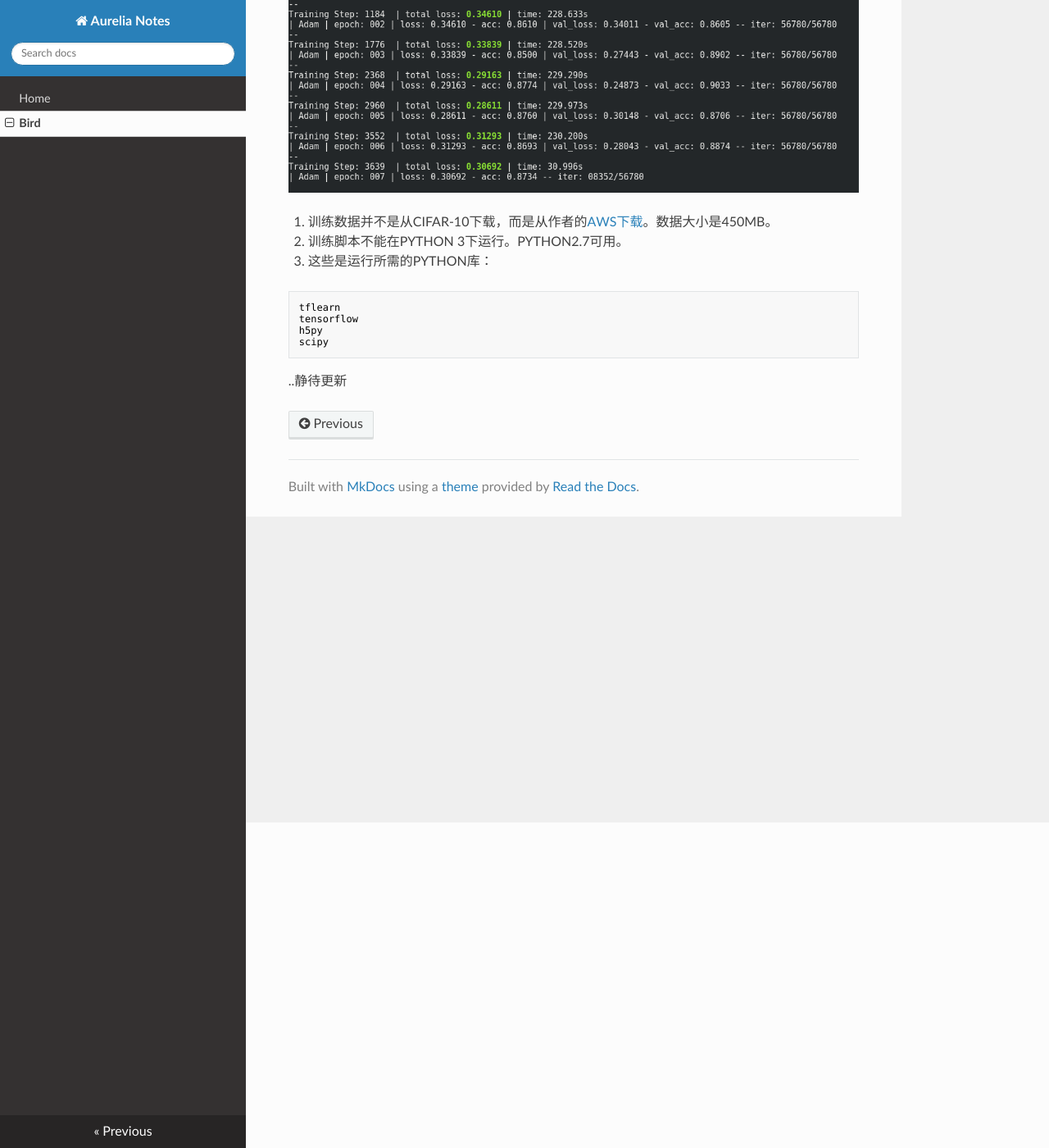
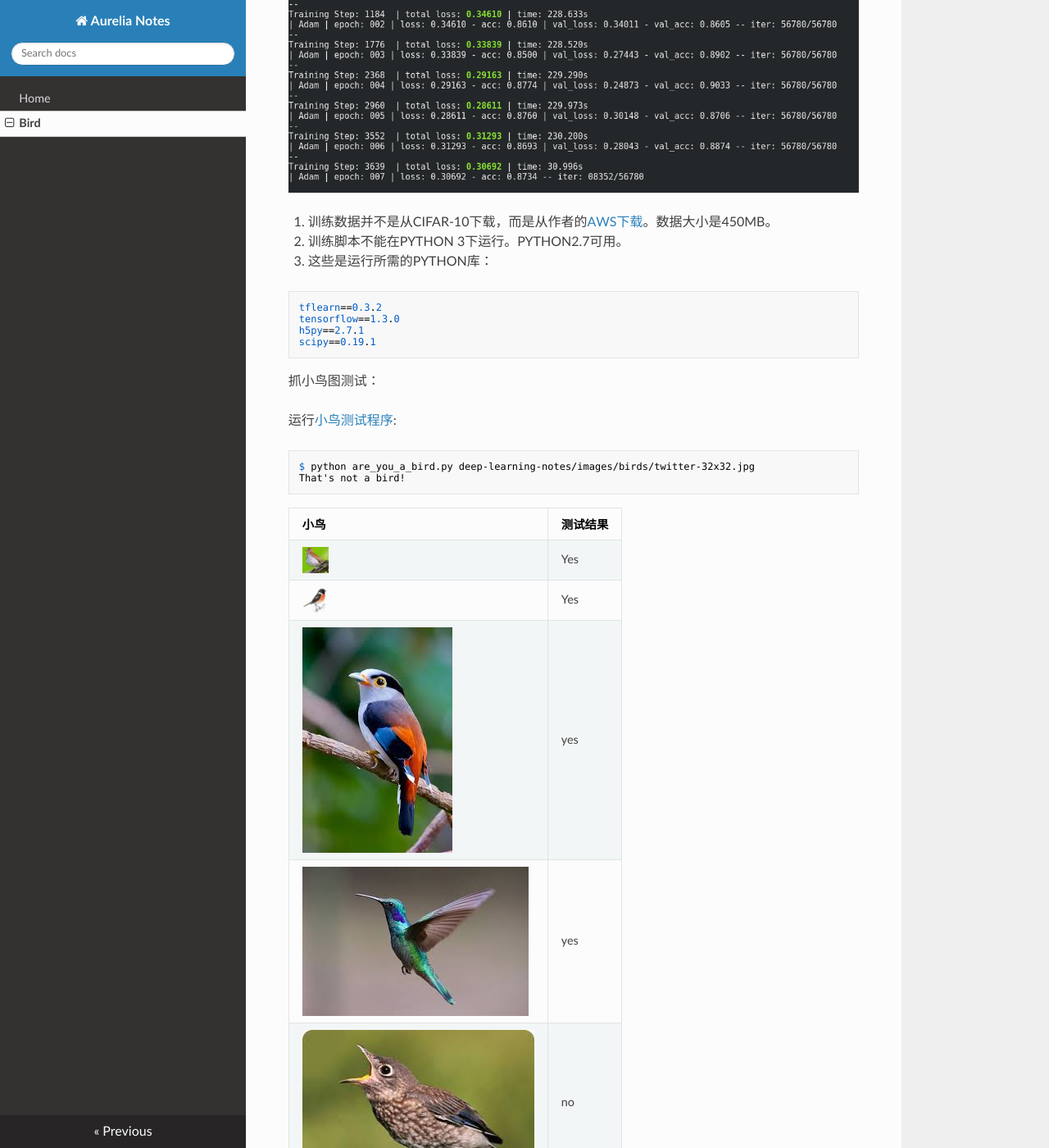
Before and after one commit to chfw/deep-learning-notes, an MkDocs documentation site: the page built from notes/bird.md, in a window 1280 px wide and 1400 px high, scrolled down 397 px. Shown: the whole window at 82% size. Built offline with MkDocs 1.6.1, drawn with Linux system fonts in a browser that asks for light colours; nearby versions of some CDN libraries; old or Windows-style settings are respelled for this version of MkDocs.

Commit message:
:books: verify the traning result. can you predict a bird?

````diff
--- a/docs/index.html
+++ b/docs/index.html
@@ -154,5 +154,5 @@
 
 <!--
 MkDocs version : 0.16.3
-Build Date UTC : 2017-10-05 23:41:32
+Build Date UTC : 2017-10-08 22:05:33
 -->
--- a/docs/mkdocs/search_index.json
+++ b/docs/mkdocs/search_index.json
@@ -22,12 +22,12 @@
         },
         {
             "location": "/bird/",
-            "text": "\u662f\u4e0d\u662f\u5c0f\u9e1f\n\n\n\u521a\u8bfb\u5b8c \nMachine Learning is Fun! Part 3: Deep Learning and Convolutional Neural Networks\n \u5e76\u4e14\u6210\u529f\u8ba9\u8001\u9a74\u62c9\u8f66\u4e86\u3002\u73b0\u5728\u8bb0\u5f55\u4e00\u4e0b\u4e2d\u95f4\u9047\u5230\u7684\u95ee\u9898\u548c\u89e3\u51b3\u65b9\u6848\u3002\n\n\n\n\n\n\n\u8bad\u7ec3\u6570\u636e\u5e76\u4e0d\u662f\u4eceCIFAR-10\u4e0b\u8f7d\uff0c\u800c\u662f\u4ece\u4f5c\u8005\u7684\nAWS\u4e0b\u8f7d\n\u3002\u6570\u636e\u5927\u5c0f\u662f450MB\u3002\n\n\n\u8bad\u7ec3\u811a\u672c\u4e0d\u80fd\u5728PYTHON 3\u4e0b\u8fd0\u884c\u3002PYTHON2.7\u53ef\u7528\u3002\n\n\n\u8fd9\u4e9b\u662f\u8fd0\u884c\u6240\u9700\u7684PYTHON\u5e93\uff1a\n\n\n\n\ntflearn\ntensorflow\nh5py\nscipy\n\n\n\n\n..\u9759\u5f85\u66f4\u65b0",
+            "text": "\u662f\u4e0d\u662f\u5c0f\u9e1f\n\n\n\u521a\u8bfb\u5b8c \nMachine Learning is Fun! Part 3: Deep Learning and Convolutional Neural Networks\n \u5e76\u4e14\u6210\u529f\u8ba9\u8001\u9a74\u62c9\u8f66\u4e86\u3002\u73b0\u5728\u8bb0\u5f55\u4e00\u4e0b\u4e2d\u95f4\u9047\u5230\u7684\u95ee\u9898\u548c\u89e3\u51b3\u65b9\u6848\u3002\n\n\n\n\n\n\n\u8bad\u7ec3\u6570\u636e\u5e76\u4e0d\u662f\u4eceCIFAR-10\u4e0b\u8f7d\uff0c\u800c\u662f\u4ece\u4f5c\u8005\u7684\nAWS\u4e0b\u8f7d\n\u3002\u6570\u636e\u5927\u5c0f\u662f450MB\u3002\n\n\n\u8bad\u7ec3\u811a\u672c\u4e0d\u80fd\u5728PYTHON 3\u4e0b\u8fd0\u884c\u3002PYTHON2.7\u53ef\u7528\u3002\n\n\n\u8fd9\u4e9b\u662f\u8fd0\u884c\u6240\u9700\u7684PYTHON\u5e93\uff1a\n\n\n\n\ntflearn==0.3.2\ntensorflow==1.3.0\nh5py==2.7.1\nscipy==0.19.1\n\n\n\n\n\u6293\u5c0f\u9e1f\u56fe\u6d4b\u8bd5\uff1a\n\n\n\u8fd0\u884c\n\u5c0f\u9e1f\u6d4b\u8bd5\u7a0b\u5e8f\n:\n\n\n$ python are_you_a_bird.py deep-learning-notes/images/birds/twitter-32x32.jpg \nThat's not a bird!\n\n\n\n\n\n\n\n\n\n\n\u5c0f\u9e1f\n\n\n\u6d4b\u8bd5\u7ed3\u679c\n\n\n\n\n\n\n\n\n\n\n\n\nYes\n\n\n\n\n\n\n\n\nYes\n\n\n\n\n\n\n\n\nyes\n\n\n\n\n\n\n\n\nyes\n\n\n\n\n\n\n\n\nno\n\n\n\n\n\n\n\n\nno\n\n\n\n\n\n\n\n\nno",
             "title": "Bird"
         },
         {
             "location": "/bird/#_1",
-            "text": "\u521a\u8bfb\u5b8c  Machine Learning is Fun! Part 3: Deep Learning and Convolutional Neural Networks  \u5e76\u4e14\u6210\u529f\u8ba9\u8001\u9a74\u62c9\u8f66\u4e86\u3002\u73b0\u5728\u8bb0\u5f55\u4e00\u4e0b\u4e2d\u95f4\u9047\u5230\u7684\u95ee\u9898\u548c\u89e3\u51b3\u65b9\u6848\u3002    \u8bad\u7ec3\u6570\u636e\u5e76\u4e0d\u662f\u4eceCIFAR-10\u4e0b\u8f7d\uff0c\u800c\u662f\u4ece\u4f5c\u8005\u7684 AWS\u4e0b\u8f7d \u3002\u6570\u636e\u5927\u5c0f\u662f450MB\u3002  \u8bad\u7ec3\u811a\u672c\u4e0d\u80fd\u5728PYTHON 3\u4e0b\u8fd0\u884c\u3002PYTHON2.7\u53ef\u7528\u3002  \u8fd9\u4e9b\u662f\u8fd0\u884c\u6240\u9700\u7684PYTHON\u5e93\uff1a   tflearn\ntensorflow\nh5py\nscipy  ..\u9759\u5f85\u66f4\u65b0",
+            "text": "\u521a\u8bfb\u5b8c  Machine Learning is Fun! Part 3: Deep Learning and Convolutional Neural Networks  \u5e76\u4e14\u6210\u529f\u8ba9\u8001\u9a74\u62c9\u8f66\u4e86\u3002\u73b0\u5728\u8bb0\u5f55\u4e00\u4e0b\u4e2d\u95f4\u9047\u5230\u7684\u95ee\u9898\u548c\u89e3\u51b3\u65b9\u6848\u3002    \u8bad\u7ec3\u6570\u636e\u5e76\u4e0d\u662f\u4eceCIFAR-10\u4e0b\u8f7d\uff0c\u800c\u662f\u4ece\u4f5c\u8005\u7684 AWS\u4e0b\u8f7d \u3002\u6570\u636e\u5927\u5c0f\u662f450MB\u3002  \u8bad\u7ec3\u811a\u672c\u4e0d\u80fd\u5728PYTHON 3\u4e0b\u8fd0\u884c\u3002PYTHON2.7\u53ef\u7528\u3002  \u8fd9\u4e9b\u662f\u8fd0\u884c\u6240\u9700\u7684PYTHON\u5e93\uff1a   tflearn==0.3.2\ntensorflow==1.3.0\nh5py==2.7.1\nscipy==0.19.1  \u6293\u5c0f\u9e1f\u56fe\u6d4b\u8bd5\uff1a  \u8fd0\u884c \u5c0f\u9e1f\u6d4b\u8bd5\u7a0b\u5e8f :  $ python are_you_a_bird.py deep-learning-notes/images/birds/twitter-32x32.jpg \nThat's not a bird!     \u5c0f\u9e1f  \u6d4b\u8bd5\u7ed3\u679c       Yes     Yes     yes     yes     no     no     no",
             "title": "\u662f\u4e0d\u662f\u5c0f\u9e1f"
         }
     ]
--- a/docs/sitemap.xml
+++ b/docs/sitemap.xml
@@ -4,7 +4,7 @@
 
     <url>
      <loc>/</loc>
-     <lastmod>2017-10-06</lastmod>
+     <lastmod>2017-10-08</lastmod>
      <changefreq>daily</changefreq>
     </url>
 
@@ -12,7 +12,7 @@
 
     <url>
      <loc>/bird/</loc>
-     <lastmod>2017-10-06</lastmod>
+     <lastmod>2017-10-08</lastmod>
      <changefreq>daily</changefreq>
     </url>
 
--- a/notes/bird.md
+++ b/notes/bird.md
@@ -10,10 +10,27 @@
 1. 这些是运行所需的PYTHON库：
 
 ```
-tflearn
-tensorflow
-h5py
-scipy
+tflearn==0.3.2
+tensorflow==1.3.0
+h5py==2.7.1
+scipy==0.19.1
 ```
 
-..静待更新
+抓小鸟图测试：
+
+运行[小鸟测试程序](https://gist.github.com/ageitgey/a40dded08e82e59724c70da23786bbf0):
+
+```shell
+$ python are_you_a_bird.py deep-learning-notes/images/birds/twitter-32x32.jpg
+That's not a bird!
+```
+
+|小鸟|测试结果|
+|---|---|
+|![bird1](https://github.com/chfw/deep-learning-notes/raw/master/images/birds/bird-32x32.png)| Yes  |
+|![bird2](https://github.com/chfw/deep-learning-notes/raw/master/images/birds/bird2-32x32.png)| Yes |
+|![big-bird](https://github.com/chfw/deep-learning-notes/raw/master/images/birds/bird.jpg)| yes|
+|![big-bird2](https://github.com/chfw/deep-learning-notes/raw/master/images/birds/bird2.jpg)| yes|
+|![big-bird3](https://github.com/chfw/deep-learning-notes/raw/master/images/birds/bird3.jpg)| no|
+|![big-bird4](https://github.com/chfw/deep-learning-notes/raw/master/images/birds/bird4.jpg)| no|
+|![twitter](https://github.com/chfw/deep-learning-notes/raw/master/images/birds/twitter-32x32.jpg)| no|
````
Also changed, not shown: docs/bird/index.html (+48 -5 lines), images/birds/bird-32x32.png (added), images/birds/bird.jpg (added), images/birds/bird2-32x32.png (added), images/birds/bird2.jpg (added), images/birds/bird3.jpg (added), images/birds/bird4.jpg (added), images/birds/twitter-32x32.jpg (added).
